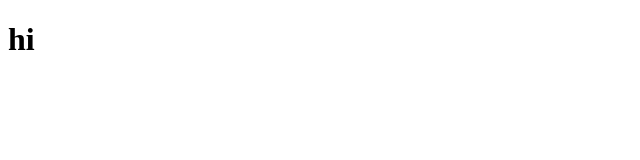
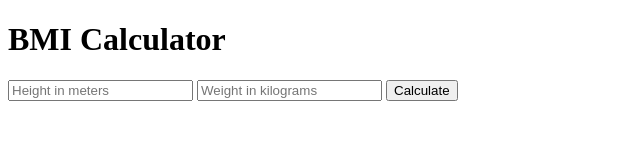
Before and after one commit to mhuzaifa360/classTask06-BMI-CALCULATOR, a plain HTML site: page index.html in a window 1280 px wide. Shown: the whole page, without its empty margins (0-640 px from the left). Drawn offline with Linux system fonts and the light colour scheme.

Commit message:
add full html for BMI calculator

```diff
--- a/index.html
+++ b/index.html
@@ -9,7 +9,20 @@
     </style>
 </head>
 <body>
-    <h1>hi</h1>
+    <div class="container">
+        <h1>BMI Calculator</h1>
+        <form id="input-form">
+
+            <input type="number"  id="input-height" placeholder="Height in meters">
+
+            <input type="number"  id="input-weight" placeholder="Weight in kilograms">
+
+
+            <input type="button" value="Calculate" id="calculate-button" onclick="calculateBMI()" >
+        </form>
+
+        <h2 id="output-display"></h2>
+    </div>
 
     <script>
 
```
